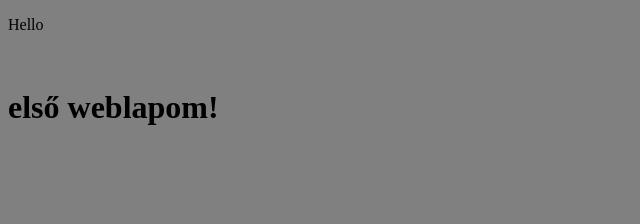
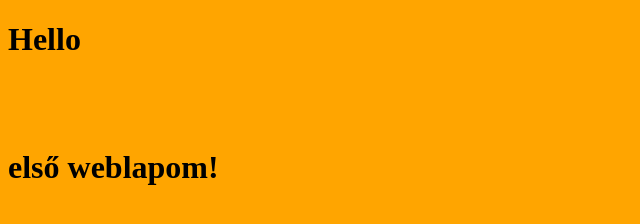
Before and after one commit to NGaborka/githubfeladat1, a plain HTML site: page index.html in a window 1280 px wide. Shown: the whole page, without its empty margins (0-640 px from the left). Drawn offline with Linux system fonts and the light colour scheme.

Commit message:
Update index.html

```diff
--- a/index.html
+++ b/index.html
@@ -4,12 +4,12 @@
 <style>
     body
       {
-        background-color: grey;
+        background-color: orange;
       }
 </style>
 <body>
 
-<p>Hello</p>
+<h1>Hello</p>
 <br>
 <h1>első weblapom!</h1>
 </body>
```
